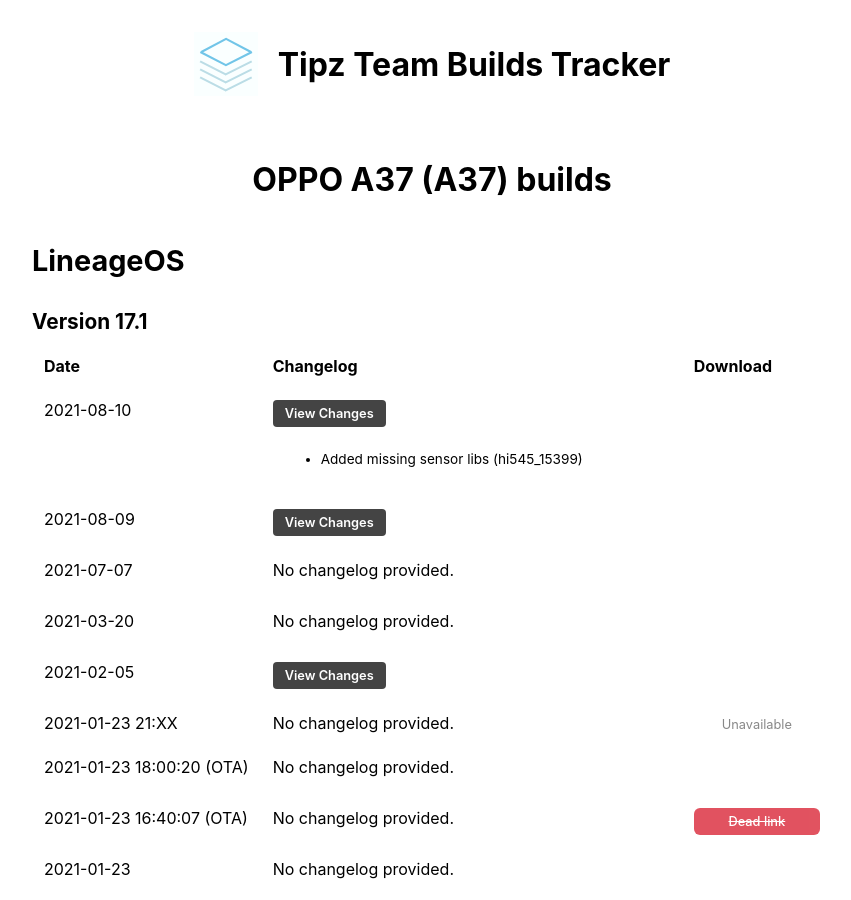
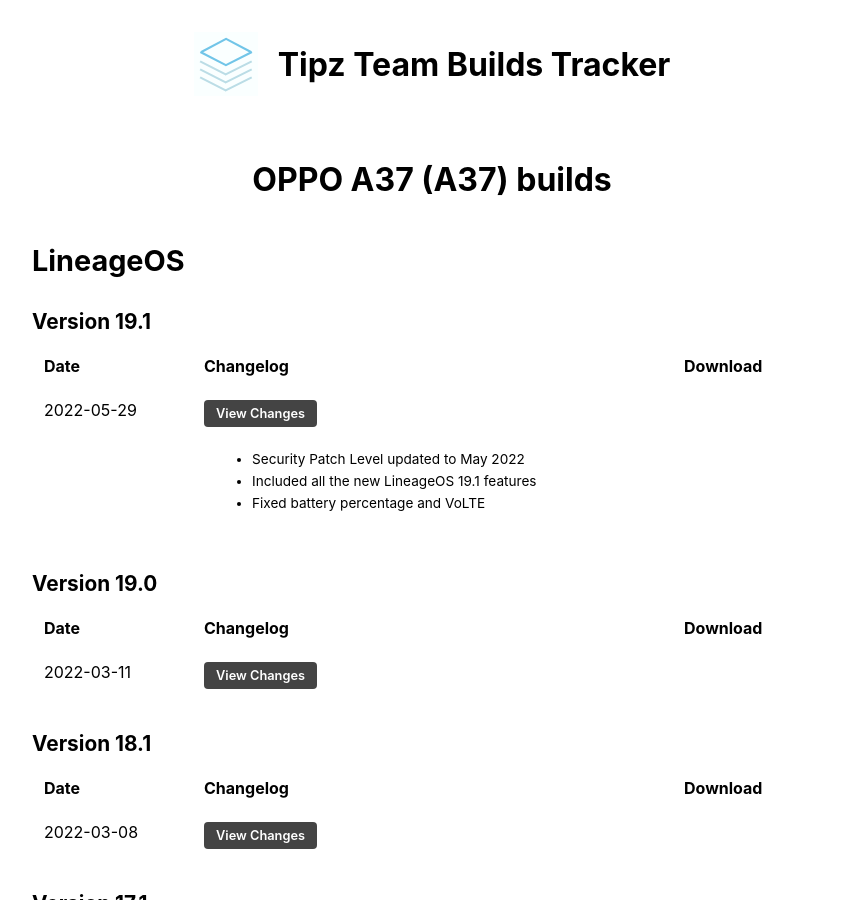
Before and after one commit to blueyfish/tipzbuilds, a Jekyll site: the page built from _devices/A37.md, in a window 1280 px wide and 900 px high. Shown: the whole window, without its empty margins (208-1059 px from the left). Built offline with Jekyll 4.4.1, drawn with Linux system fonts in a browser that asks for light colours.

Commit message:
Add missing builds discovered today

```diff
--- a/_data/devices/A37.json
+++ b/_data/devices/A37.json
@@ -5,6 +5,33 @@
     {
       "name": "LineageOS",
       "builds": [
+        {
+          "version": "19.1",
+          "date": "2022-05-29",
+          "download": "https://sourceforge.net/projects/tipzbuilds/files/ROMs/OPPO A37/Android 12/LineageOS 19.1/lineage-19.1-20220529-UNOFFICIAL-A37.zip",
+          "changelog_text": [
+            "- Security Patch Level updated to May 2022",
+            "- Included all the new LineageOS 19.1 features",
+            "- Fixed battery percentage and VoLTE"
+          ]
+        },
+        {
+          "version": "19.0",
+          "date": "2022-03-11",
+          "download": "https://sourceforge.net/projects/tipzbuilds/files/ROMs/OPPO A37/Android 12/LineageOS 19.0/lineage-19.0-20220311-UNOFFICIAL-A37.zip",
+          "changelog_text": [
+            "- Baseband broken, patch available"
+          ]
+        },
+        {
+          "version": "18.1",
+          "date": "2022-03-08",
+          "download": "https://sourceforge.net/projects/tipzbuilds/files/ROMs/OPPO A37/Android 11/LineageOS 18.1/lineage-18.1-20220308-UNOFFICIAL-A37.zip",
+          "changelog_text": [
+            "- Test build",
+            "- RIL doesn't work yet"
+          ]
+        },
         {
           "version": "17.1",
           "date": "2021-08-10",
--- /dev/null
+++ b/_data/devices/ido.json
@@ -0,0 +1,42 @@
+{
+  "device": "Xiaomi Redmi 3/Pro",
+  "codename": "ido",
+  "roms": [
+    {
+      "name": "Fluid OS",
+      "builds": [
+        {
+          "version": "0.6",
+          "date": "2020-11-01 14:29",
+          "changelog_text": [
+            "SELinux",
+            "- sepolicy: Adress most SELinux denials [852fb3b]"
+          ]
+        },
+        {
+          "version": "0.6",
+          "date": "2020-11-01 09:40",
+          "download": "https://www.androidfilehost.com/?fid=10763459528675575650",
+          "dead": true,
+          "changelog_text": [
+            "Apex",
+            "- Revert \"Disable the build of com.android.apex.cts.shim.v1_prebuilt\" [803f7b5]",
+            "- Remove com.android.apex.cts.shim [31e6ac0]",
+            "Gapps",
+            "- fluid-config: Disable Google Recorder  [6a62d8b]",
+            "Kernel",
+            "- vgacon: Fix a UAF in vgacon_invert_region [d9342db]",
+            "- Input: add safety guards to input_set_keycode() [9a09f94]",
+            "- media: uvcvideo: Avoid cyclic entity chains due to malformed USB descriptors [8df8e6a]",
+            "Updates",
+            "- Remove persistent flag [81146bb]",
+            "- Improve A/B post install process, also cleanup code [ffc0d07]",
+            "- Don't notify about new update if already downloading/installing [e88b7f0]",
+            "SELinux",
+            "- Use SEPolicy from crackling"
+          ]
+        }
+      ]
+    }
+  ]
+}
--- a/_data/devices/w701.json
+++ b/_data/devices/w701.json
@@ -5,6 +5,10 @@
     {
       "name": "LineageOS",
       "builds": [
+        {
+          "version": "7.1.2",
+          "date": "2022-05-02"
+        },
         {
           "version": "7.1.2",
           "date": "2022-04-28",
--- a/_data/devices_list.yml
+++ b/_data/devices_list.yml
@@ -94,6 +94,10 @@
   codename: "ysl"
   url: "/devices/ysl"
   file: "ysl.json"
+- device: "Xiaomi Redmi 3/Pro"
+  codename: "ido"
+  url: "/devices/ido"
+  file: "ido.json"
 - device: "Xiaomi Redmi 3S"
   codename: "land"
   url: "/devices/land"
```
Also changed, not shown: _data/devices/ferrari.json (+8 -8 lines), _devices/ido.md (added, +3 -0 lines).
